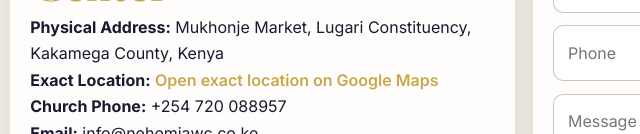
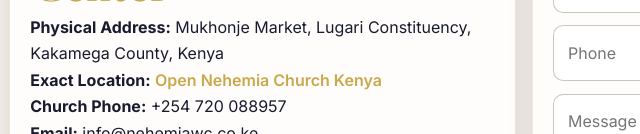
Before and after one commit to MadScie254/Nehemia_Church, a website: page contact.html in a window 1280 px wide. Shown: the part 666-800 px from the top of the page, 42-682 px from the left. Drawn offline with nearby package versions, Linux system fonts and the light colour scheme.

Commit message:
feat: update Google Maps link for Nehemia Church location on contact page

```diff
--- a/contact.html
+++ b/contact.html
@@ -76,7 +76,7 @@
         <article class="contact-card">
           <h2 class="text-gold">Nehemia Worship Center</h2>
           <p><strong>Physical Address:</strong> Mukhonje Market, Lugari Constituency, Kakamega County, Kenya</p>
-          <p><strong>Exact Location:</strong> <a class="link-gold" href="https://maps.app.goo.gl/NdEd3nmqp4xPFKV87" target="_blank" rel="noopener">Open exact location on Google Maps</a></p>
+          <p><strong>Exact Location:</strong> <a class="link-gold" href="https://share.google/8FFH8dOJ98YVeF0cQ" target="_blank" rel="noopener">Open Nehemia Church Kenya</a></p>
           <p><strong>Church Phone:</strong> <a href="tel:+254720088957">+254 720 088957</a></p>
           <p><strong>Email:</strong> info@nehemiawc.co.ke</p>
           <p><strong>Service Times:</strong> Sunday 9:00 AM | Wednesday 6:00 PM</p>
```
Also changed, not shown: dist/contact.html.
